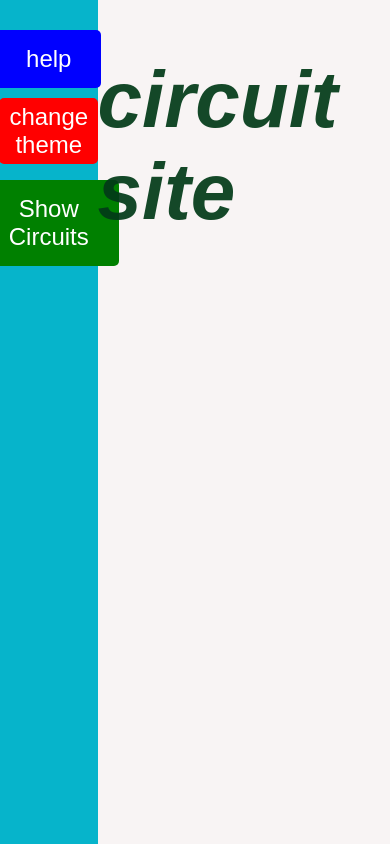
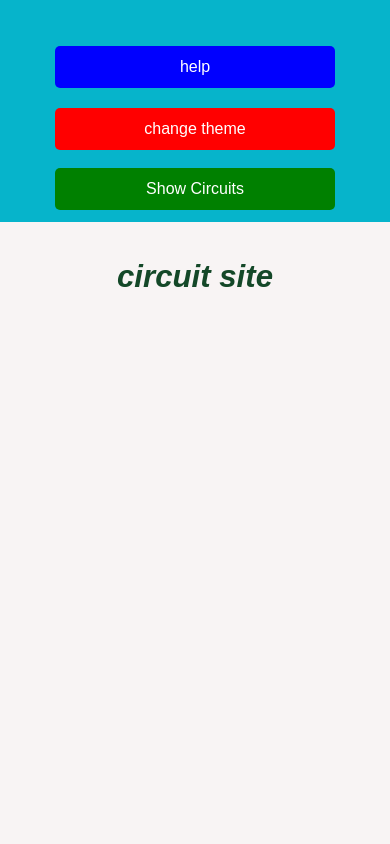
Before and after one commit to Joe-G-Hack/JoeGeorge, a plain HTML site: page index.html in a window 390 px wide. Drawn offline with Linux system fonts and the light colour scheme.

Commit message:
changed to make ui responsive for browser and mobile ui

```diff
--- a/hi_joe.css
+++ b/hi_joe.css
@@ -1,74 +1,82 @@
 /* Reset the full screen layout */
+* {
+    box-sizing: border-box;
+}
+
 body {
     margin: 0;
     font-family: sans-serif;
-    height: 100vh;
-    width: 100vw;
+    min-height: 100vh;
+    width: 100%;
+    overflow-x: hidden;
     transition: background-color 1s ease;
-    box-sizing: border-box;
+    background-color: rgb(248, 244, 244);
 }
 
 /* Parent container that arranges columns side-by-side */
 .screen-container {
     display: flex;
-    height: 100vh;
-    width: 100vw;
+    min-height: 100vh;
+    width: 100%;
 }
 
 /* Left side layout (25% width) */
 .left-side {
     width: 25%;
-    height: 100%;
+    min-height: 100vh;
     display: flex;
     flex-direction: column;
     justify-content: flex-start;
     align-items: center;
-    background-color: rgb(6, 180, 203); /* Subtle gray background to visually see the 25% split */
+    background-color: rgb(6, 180, 203);
+    padding: 20px 12px;
+    gap: 10px;
 }
 
 /* Right side layout (75% width) */
 .right-side {
     width: 75%;
-    height: 100%;
+    min-height: 100vh;
     display: flex;
     flex-direction: column;
     justify-content: flex-start;
-    align-items: center; /* Keeps text and buttons perfectly centered inside the 75% space */
-    margin-top: 0px;
-    margin-bottom: 0px;
-    margin-left: 0px;
-    margin-right: 0px;
+    align-items: center;
+    padding: 20px 16px 24px;
 }
+
 .title-container {
     display: flex;
     align-items: center;
-    gap: 20px;
     justify-content: center;
+    width: 100%;
+    margin-bottom: 16px;
 }
 
-h1 {/* joe george styling */
-    font-size: 5rem;
+h1 {
+    font-size: clamp(2rem, 5vw, 5rem);
     font-style: italic;
     font-weight: bold;
-    margin-bottom: 0px;
+    margin-bottom: 0;
     color: rgba(2, 58, 24, 0.929);
     transition: color 0.3s ease;
+    text-align: center;
 }
 
+.red-btn,
+.help-btn,
+.circuits-btn {
+    width: min(100%, 220px);
+    color: white;
+    border: none;
+    padding: 12px 16px;
+    font-size: 1.1rem;
+    cursor: pointer;
+    border-radius: 5px;
+}
 
 .red-btn {
     background-color: red;
-    color: white;
-    border: none;
-    width: fit-content;
-    padding: 5px 10px;
-    font-size: 1.5rem;
-    cursor: pointer;
-    border-radius: 5px;
-    margin-bottom: 8px;
     margin-top: 10px;
-    margin-left: 0px;
-    margin-right: 0px;
 }
 
 .red-btn:hover {
@@ -77,17 +85,7 @@ h1 {/* joe george styling */
 
 .help-btn {
     background-color: blue;
-    color: white;
-    border: none;
-    width: fit-content;
-    padding: 15px 30px;
-    font-size: 1.5rem;
-    cursor: pointer;
-    border-radius: 5px;
     margin-top: 30px;
-    margin-bottom: 0px;
-    margin-left: 0px;
-    margin-right: 0px;
 }
 
 .help-btn:hover {
@@ -96,17 +94,7 @@ h1 {/* joe george styling */
 
 .circuits-btn {
     background-color: green;
-    color: white;
-    border: none;
-    width: fit-content;
-    padding: 15px 30px;
-    font-size: 1.5rem;
-    cursor: pointer;
-    border-radius: 5px;
     margin-top: 8px;
-    margin-bottom: 0px;
-    margin-left: 0px;
-    margin-right: 0px;
 }
 
 .circuits-btn:hover {
@@ -118,6 +106,7 @@ h1 {/* joe george styling */
     flex-direction: column;
     gap: 10px;
     margin-top: 20px;
+    width: 100%;
     max-width: 600px;
     max-height: 400px;
     overflow-y: auto;
@@ -134,7 +123,7 @@ h1 {/* joe george styling */
     color: rgb(255, 255, 255);
     text-decoration: none;
     border-radius: 50px;
-    word-break: break-all;
+    word-break: break-word;
     font-size: 0.9rem;
     transition: background-color 0.3s ease;
     margin-top: 10px;
@@ -143,3 +132,41 @@ h1 {/* joe george styling */
 .circuit-link:hover {
     background-color: #0056b3;
 }
+
+@media (max-width: 768px) {
+    .screen-container {
+        flex-direction: column;
+    }
+
+    .left-side,
+    .right-side {
+        width: 100%;
+        min-height: auto;
+    }
+
+    .left-side {
+        padding: 16px 12px 12px;
+    }
+
+    .right-side {
+        padding: 16px 12px 24px;
+    }
+
+    h1 {
+        font-size: clamp(1.8rem, 8vw, 3rem);
+    }
+
+    .red-btn,
+    .help-btn,
+    .circuits-btn {
+        width: 100%;
+        max-width: 280px;
+        font-size: 1rem;
+        padding: 12px 14px;
+    }
+
+    .circuits-container {
+        margin-top: 12px;
+        max-height: none;
+    }
+}
```
